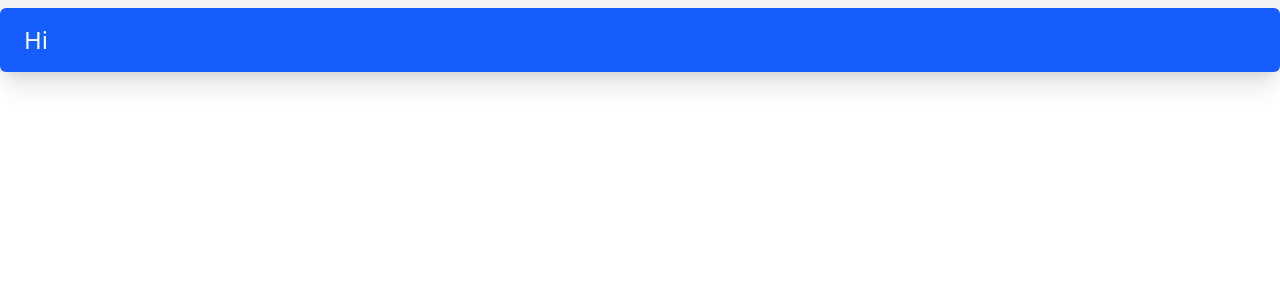
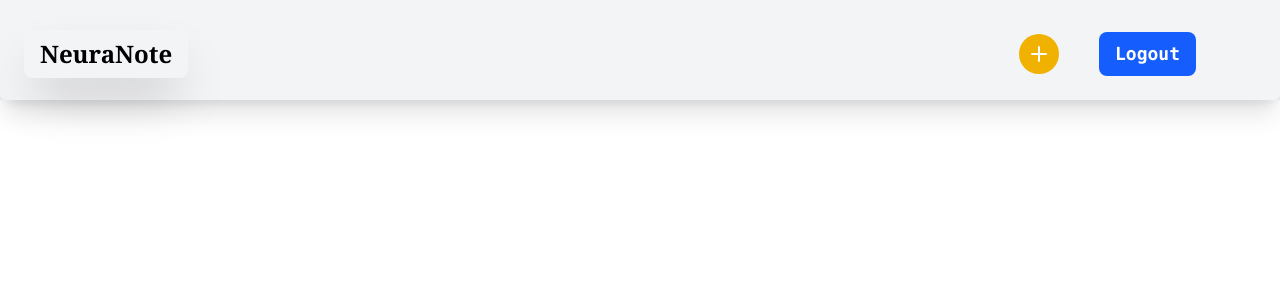
Before and after one commit to kiran-11123/Snaplog, a Next.js app: page /home in a window 1280 px wide. Shown: the top 300 px of the page. Built offline with nearby package versions, Linux system fonts and the light colour scheme; sample sign-in values are in the browser's storage.

Commit message:
doing in frontend home page

```diff
--- a/app/home/page.tsx
+++ b/app/home/page.tsx
@@ -1,5 +1,6 @@
 "use client"
 
+import { Plus } from "lucide-react";
 import AuthGuard from "../components/AuthGuard"
 
 export default function Home(){
@@ -8,9 +9,15 @@
         <AuthGuard >
         <div className="bg-gray-100  flex justify-between w-full">
 
-            <div className="flex justify-between items-center mt-2 w-full  bg-blue-600 rounded-md px-6 py-4 text-white text-2xl shadow-xl hover:bg-blue-900 ">
+            <div className="flex justify-between items-center mt-2 w-full text-black bg-[radial-gradient(ellipse_at_top,_var(--tw-gradient-stops))] from-[#44403c] via-[#78716c] to-[#d6d3d1] rounded-md px-6 py-4 font-bold text-2xl shadow-xl ">
 
-                     Hi
+                  <h1 className="font-serif px-4 py-2 rounded-lg shadow-2xl bg-[radial-gradient(ellipse_at_top_left,_var(--tw-gradient-stops))] from-[#27272a] via-[#52525b] to-[#a1a1aa]">NeuraNote</h1>
+
+                  <div className="px-15  py-2 flex items-center justify-between gap-10 text-lg">
+                    <button title="add-content" className="bg-yellow-500 text-white cursor-pointer hover:bg-gradient-to-r hover:from-yellow-500 hover:via-yellow-500 to-yellow-800 rounded-full px-2 py-2"><Plus /></button>
+                    <button className="px-4 cursor-pointer py-2 font-mono bg-blue-600 text-white hover:bg-blue-700 rounded-lg font-bold">Logout</button>
+                  </div>
+
 
             </div>
 
--- a/tailwind.config.ts
+++ b/tailwind.config.ts
@@ -1,15 +1,23 @@
+const defaultTheme = require("tailwindcss/defaultTheme");
+
 module.exports = {
-  content: [
-    "./app/**/*.{js,ts,jsx,tsx}",
-    "./pages/**/*.{js,ts,jsx,tsx}",
-    "./components/**/*.{js,ts,jsx,tsx}",
-  ],
+  purge: ["./src/**/*.{js,jsx,ts,tsx}", "./public/index.html"],
+  darkMode: false, // or 'media' or 'class'
   theme: {
     extend: {
       fontFamily: {
-        poppins: ['var(--font-poppins)', 'sans-serif'],
+        poppins: ["Poppins", ...defaultTheme.fontFamily.sans],
+        roboto: ["Roboto", ...defaultTheme.fontFamily.sans],
+        montserrat: ["Montserrat", ...defaultTheme.fontFamily.sans],
+        inter: ["Inter", ...defaultTheme.fontFamily.sans],
+        nunito: ["Nunito", ...defaultTheme.fontFamily.sans],
+        // Keep a default alias if you like
+        sans: ["Poppins", ...defaultTheme.fontFamily.sans],
       },
     },
   },
+  variants: {
+    extend: {},
+  },
   plugins: [],
 };
```
